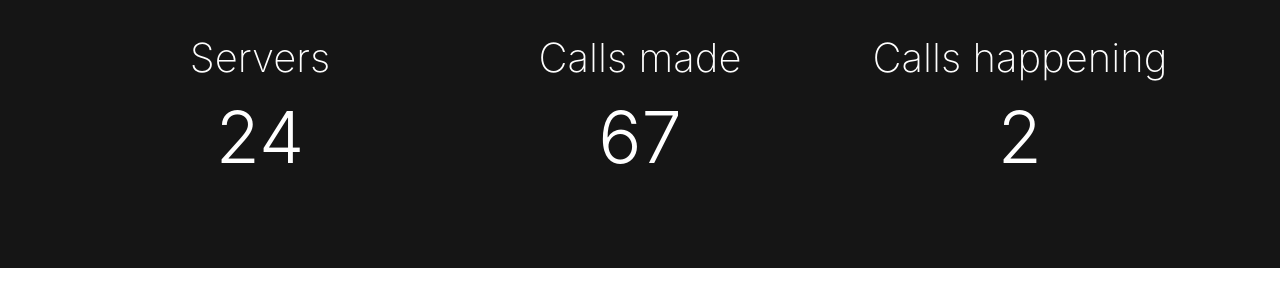
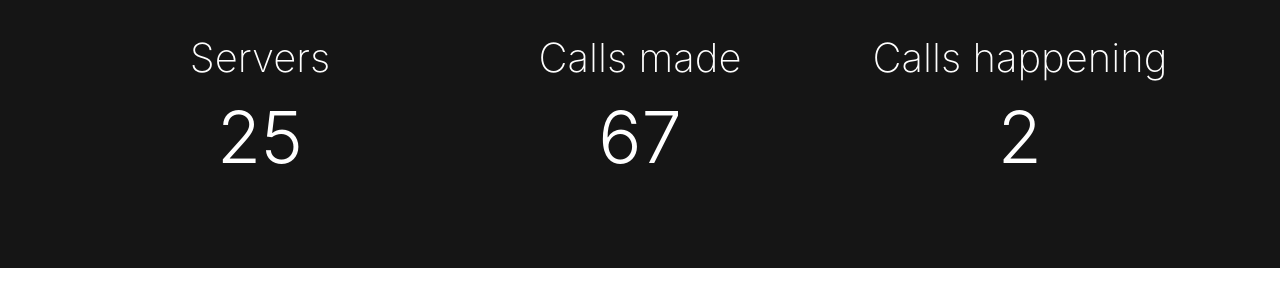
Before and after one commit to tumblenet/tnphone.tumblenet.ga, a Jekyll site: the page built from index.html, in a window 1280 px wide and 900 px high, scrolled down 443 px. Shown: the part 167-467 px from the top of the window. Built offline with Jekyll 4.4.1, drawn with Linux system fonts in a browser that asks for light colours; nearby versions of some CDN libraries.

Commit message:
Update Phones feed

```diff
--- a/_data/phones.json
+++ b/_data/phones.json
@@ -146,6 +146,6 @@
 		}
 	],
 	"callsMade": 67,
-	"servers": 24,
+	"servers": 25,
 	"currentCalls": 2
 }
```
